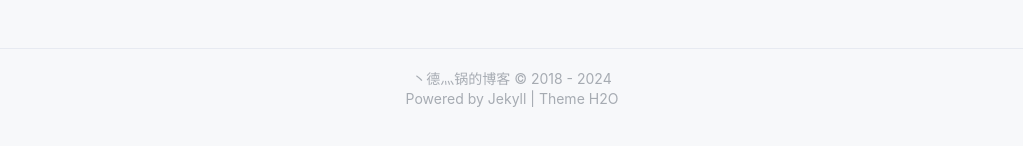
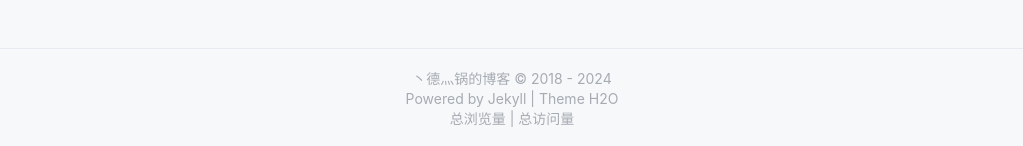
Before and after one commit to ldy/ldy.github.io, a Jekyll site: the page built from index.html, in a window 1280 px wide and 900 px high, scrolled down 909 px. Shown: the part 751-897 px from the top of the window, without its empty margins (128-1151 px from the left). Built offline with Jekyll 4.4.1, drawn with Linux system fonts in a browser that asks for light colours; nearby versions of some CDN libraries; the list of posts is cut into pages by our own code; comment, search, counter and statistics services are not loaded; a style sheet for code colours, icons or effects is not loaded.

Commit message:
添加不蒜子访问量统计

```diff
--- a/_config.yml
+++ b/_config.yml
@@ -77,6 +77,9 @@ kramdown:
 # RSS
 RSS: true
 
+# 不蒜子站点访问量
+busuanzi: true
+
 # Permalink
 # See: https://github.com/kaeyleo/jekyll-theme-H2O/issues/35
 permalink: /:year/:month/:day/:title.html
--- a/_includes/footer.html
+++ b/_includes/footer.html
@@ -8,4 +8,12 @@
   {{ current }}
   </section>
   <section>Powered by <a href="//jekyllrb.com">Jekyll</a> | <a href="https://github.com/kaeyleo/jekyll-theme-H2O">Theme H2O</a></section>
+  {% if site.busuanzi %}
+    <section>
+      <span id="busuanzi_container_site_pv">总浏览量<span id="busuanzi_value_site_pv"></span></span> |
+      <span id="busuanzi_container_site_uv">总访问量<span id="busuanzi_value_site_uv"></span></span>
+    </section>
+  {% endif %}
 </footer>
+<!-- 添加不蒜子访问量统计 -->
+<script async src="//busuanzi.ibruce.info/busuanzi/2.3/busuanzi.pure.mini.js"></script>
```
Also changed, not shown: 1 other file.
